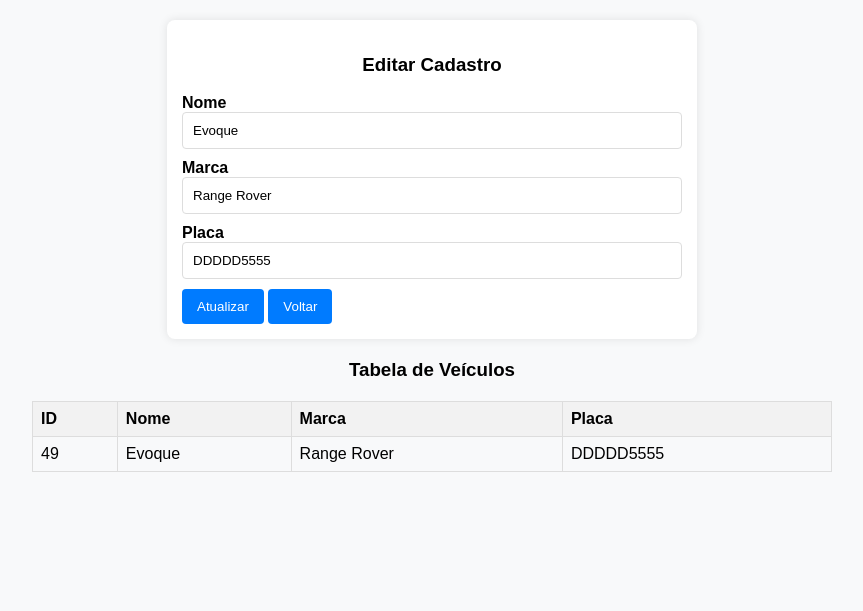
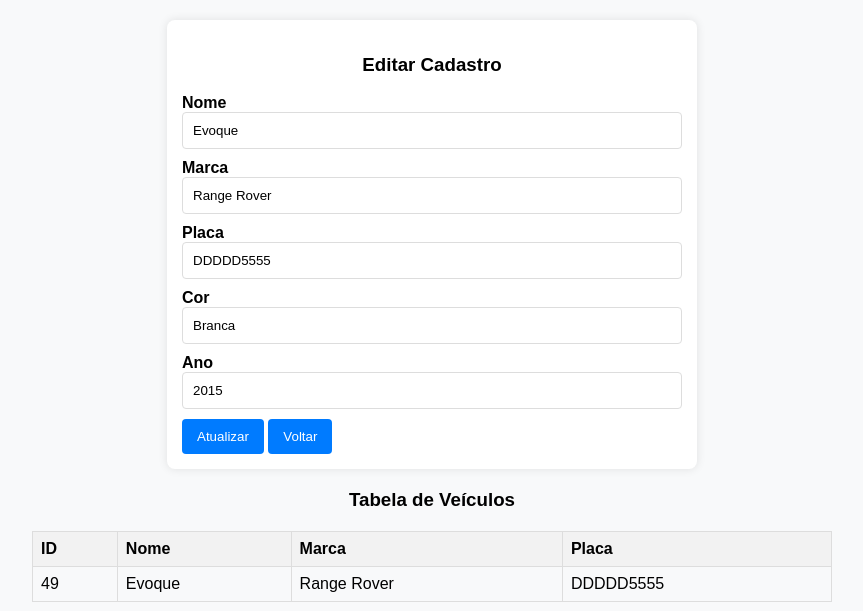
Before and after one commit to eliass0usa/CrudCarros-Django, a Django app: page /core/editar/49 in a window 1280 px wide. Shown: the top 611 px of the page, without its empty margins (208-1071 px from the left). Run offline with Django 5.2, Linux system fonts and the light colour scheme; data comes from the database, SQL or seed files in the repository; both versions use the stored data as it was after the commit.

Commit message:
feat: update templates

```diff
--- a/core/static/templates/index.html
+++ b/core/static/templates/index.html
@@ -28,9 +28,9 @@
       <input type="text" name="marca" required>
       <label for="placa"><strong>Placa</strong></label>
       <input type="text" name="placa" required>
-      <label for="placa"><strong>Cor</strong></label>
+      <label for="cor"><strong>Cor</strong></label>
       <input type="text" name="cor" required>
-      <label for="placa"><strong>Ano</strong></label>
+      <label for="ano"><strong>Ano</strong></label>
       <input type="text" name="ano" required>
       <button type="submit">Cadastrar</button>
     </form>
--- a/core/static/templates/update.html
+++ b/core/static/templates/update.html
@@ -19,6 +19,10 @@
     <input type="text" name="marca" value="{{carro.marca}}" required>
     <label for="placa"><strong>Placa</strong></label>
     <input type="text" name="placa" value="{{carro.placa}}" required>
+    <label for="cor"><strong>Cor</strong></label>
+    <input type="text" name="cor" required value="{{carro.cor}}">
+    <label for="ano"><strong>Ano</strong></label>
+    <input type="text" name="ano" required value="{{carro.ano}}">
     <button type="submit">Atualizar</button>
     <a href="/core/templates/index.html"></a><button type="menu">Voltar</button>
   </form>
--- a/core/views.py
+++ b/core/views.py
@@ -23,11 +23,15 @@ def update(request, id):
   cnome = request.POST.get("nome")
   cmarca = request.POST.get("marca")
   cplaca = request.POST.get("placa")
+  ccor = request.POST.get("cor")
+  cano = request.POST.get("ano")
   carro = Carro.objects.get(id=id)
 
   carro.nome = cnome
   carro.marca = cmarca
   carro.placa = cplaca
+  carro.cor = ccor
+  carro.ano = cano
   carro.save()
   return redirect(home)
 
```
Also changed, not shown: db.sqlite3.
